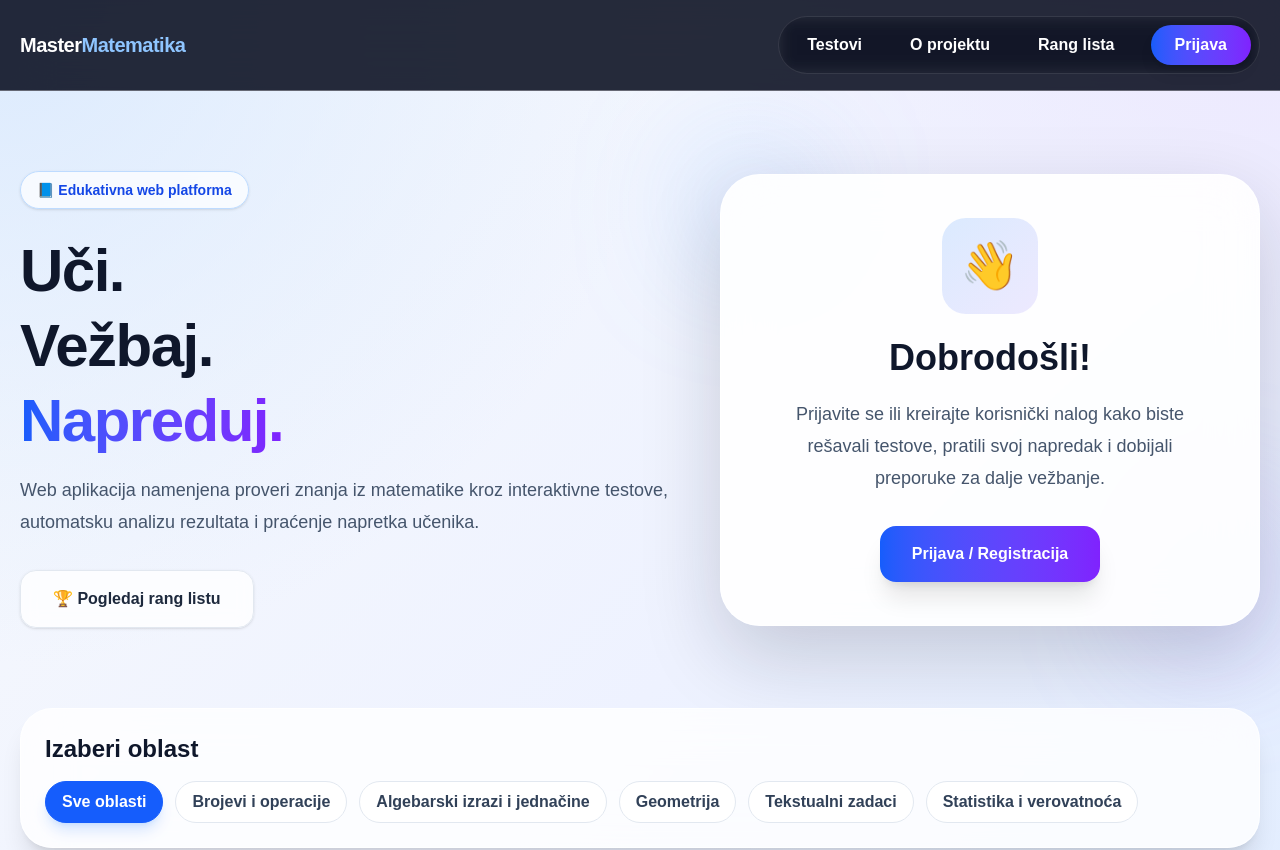
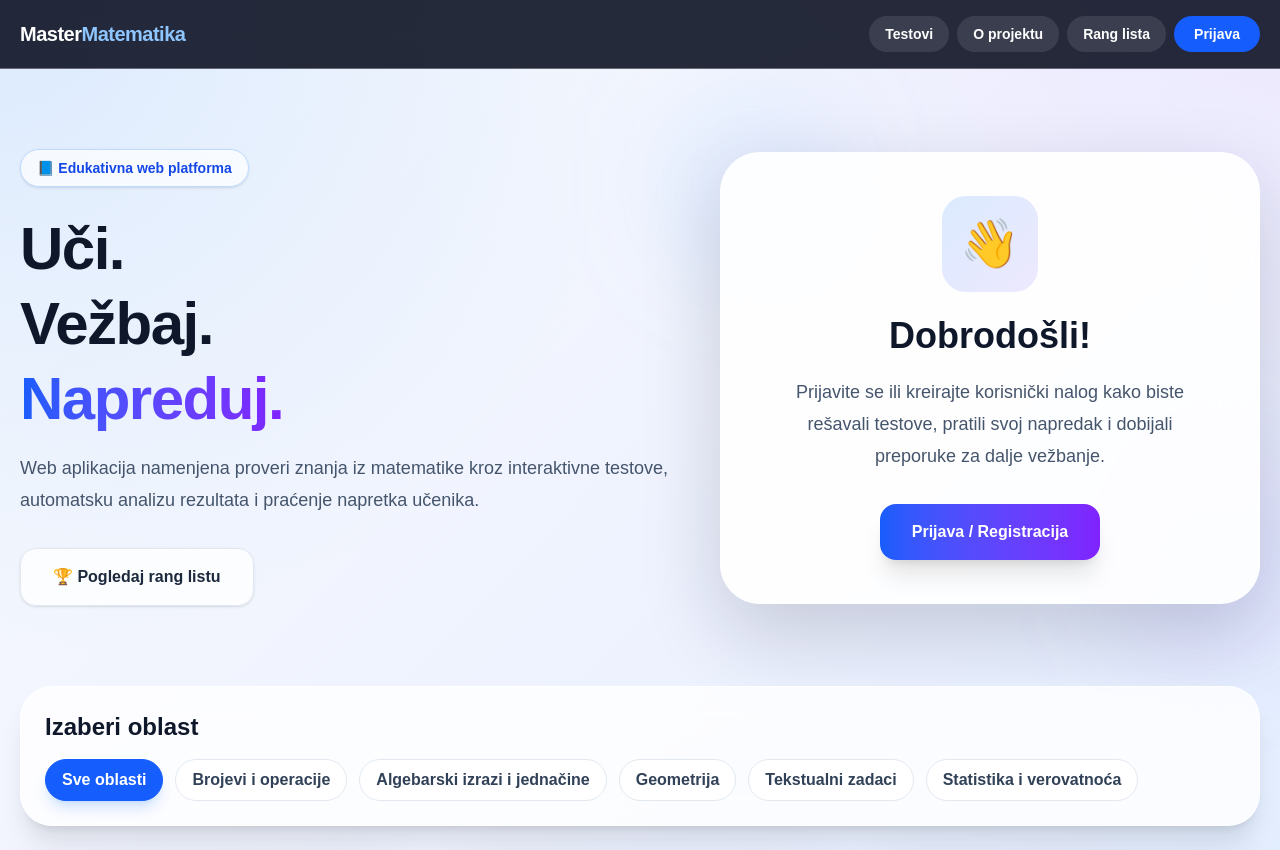
Before and after one commit to andj136/master-matematika, a Next.js app: page / in a window 1280 px wide. Shown: the top 850 px of the page. Built offline with nearby package versions, Linux system fonts and the light colour scheme.

Commit message:
Fix mobile navigation

```diff
--- a/app/page.tsx
+++ b/app/page.tsx
@@ -91,45 +91,33 @@ export default function Home() {
   return (
     <main className="min-h-screen overflow-hidden bg-[radial-gradient(circle_at_top_left,#dbeafe,transparent_35%),radial-gradient(circle_at_top_right,#ede9fe,transparent_30%),linear-gradient(135deg,#f8fafc,#eef2ff,#dbeafe)] text-slate-900">
      <header className="sticky top-0 z-30 border-b border-white/30 bg-slate-950/85 text-white backdrop-blur-xl">
-        <div className="mx-auto flex max-w-7xl items-center justify-between px-5 py-4">
-          <a href="/" className="text-xl font-black tracking-tight">
+  <div className="mx-auto flex max-w-7xl flex-col gap-3 px-5 py-4 md:flex-row md:items-center md:justify-between">
+    <a href="/" className="text-xl font-black tracking-tight text-center md:text-left">
       Master<span className="text-blue-300">Matematika</span>
     </a>
 
-         <nav className="hidden items-center gap-2 rounded-full border border-white/10 bg-white/5 p-2 backdrop-blur md:flex">
-  <a
-    href="#testovi"
-    className="rounded-full px-5 py-2 font-semibold transition hover:bg-white/10 hover:text-blue-300"
-  >
+    <nav className="flex flex-wrap items-center justify-center gap-2 text-sm">
+      <a href="#testovi" className="rounded-full bg-white/10 px-4 py-2 font-semibold hover:bg-white/20">
         Testovi
       </a>
 
-  <a
-    href="/about"
-    className="rounded-full px-5 py-2 font-semibold transition hover:bg-white/10 hover:text-blue-300"
-  >
+      <a href="/about" className="rounded-full bg-white/10 px-4 py-2 font-semibold hover:bg-white/20">
         O projektu
       </a>
 
-  <a
-    href="/leaderboard"
-    className="rounded-full px-5 py-2 font-semibold transition hover:bg-white/10 hover:text-blue-300"
-  >
+      <a href="/leaderboard" className="rounded-full bg-white/10 px-4 py-2 font-semibold hover:bg-white/20">
         Rang lista
       </a>
 
       {currentRole === "admin" && (
-    <a
-      href="/admin"
-      className="rounded-full bg-amber-500 px-5 py-2 font-bold text-white shadow-lg transition hover:bg-amber-600"
-    >
+        <a href="/admin" className="rounded-full bg-amber-500 px-4 py-2 font-bold text-white">
           Admin
         </a>
       )}
 
       {currentUser ? (
         <>
-      <span className="ml-2 rounded-full bg-white/10 px-5 py-2 font-semibold">
+          <span className="rounded-full bg-white/10 px-4 py-2 font-semibold">
             👤 {currentUser}
           </span>
 
@@ -139,16 +127,13 @@ export default function Home() {
               localStorage.removeItem("currentRole");
               window.location.reload();
             }}
-        className="rounded-full bg-red-500 px-5 py-2 font-bold text-white transition hover:bg-red-600"
+            className="rounded-full bg-red-500 px-4 py-2 font-bold text-white"
           >
             Odjava
           </button>
         </>
       ) : (
-    <a
-      href="/login"
-      className="ml-2 rounded-full bg-gradient-to-r from-blue-600 to-violet-600 px-6 py-2 font-bold text-white shadow-lg transition hover:scale-105"
-    >
+        <a href="/login" className="rounded-full bg-blue-600 px-5 py-2 font-bold text-white">
           Prijava
         </a>
       )}
```
Lines whose indentation alone changed are shown as unchanged.
